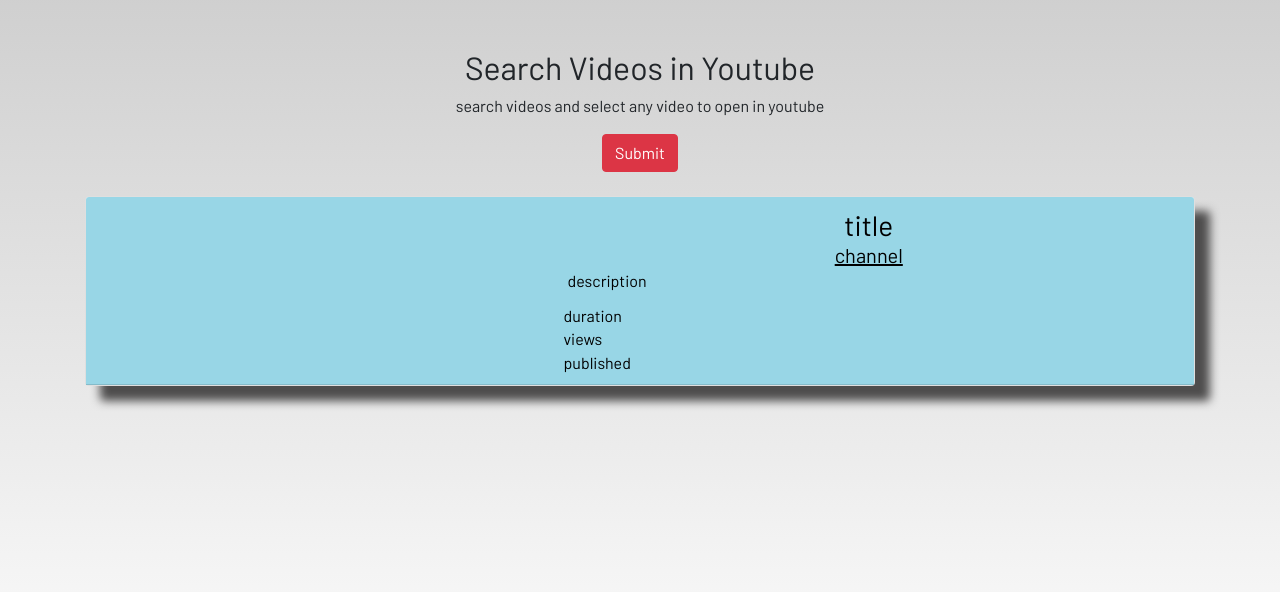
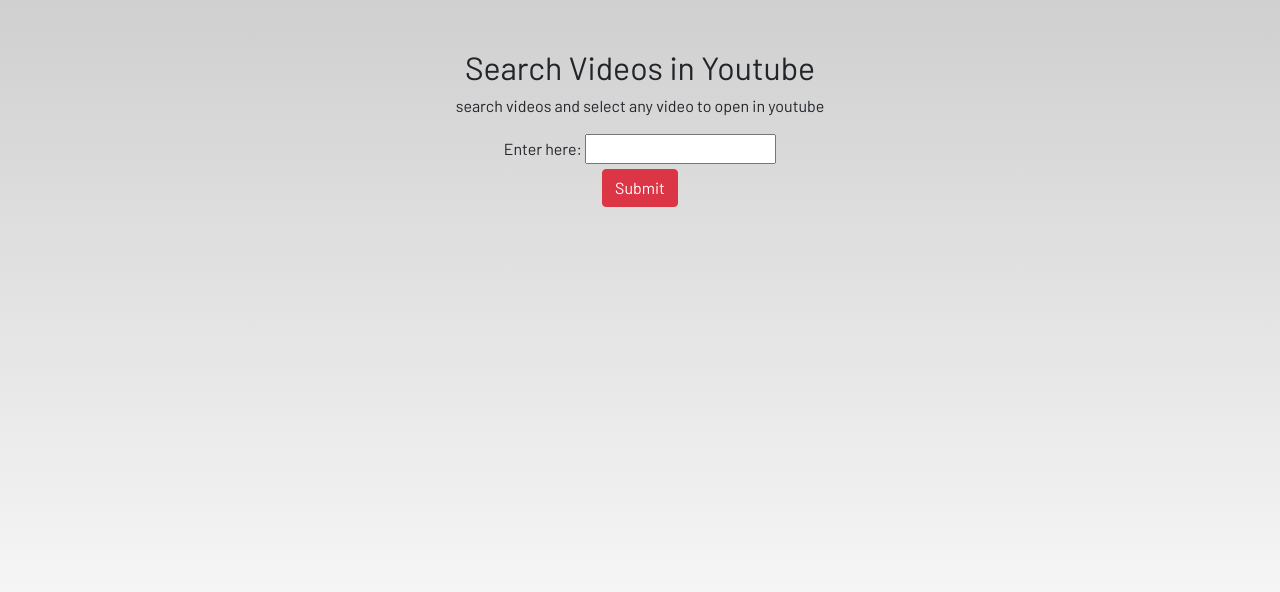
Before and after one commit to suss58/Student-study-portal-task-management-system, a Django app: template dashboard/templates/dashboard/youtube.html in a window 1280 px wide. Shown: the part 56-648 px from the top of the page. Run offline with Django 5.2, Linux system fonts and the light colour scheme; the template is opened without the code that fills it: values that come from a table or form of the project are taken from there, others are empty; some libraries are stand-ins or nearby versions; some web fonts are replaced.

Commit message:
homework and youtube

```diff
--- a/dashboard/admin.py
+++ b/dashboard/admin.py
@@ -4,3 +4,4 @@ from . models import*
 # Register your models here.
 admin.site.register(Notes)
 admin.site.register(Homework)
+# admin.site.register(youtube)
--- a/dashboard/forms.py
+++ b/dashboard/forms.py
@@ -14,3 +14,6 @@ class HomeworkForm(forms.ModelForm):
         model = Homework
         widgets={'due':DateInput()}
         fields=['subject', 'title', 'description','due','is_finished']
+
+class Dashboardform(forms.Form):
+    text= forms.CharField(max_length=100, label="Enter here")
--- a/dashboard/templates/dashboard/base.html
+++ b/dashboard/templates/dashboard/base.html
@@ -43,7 +43,7 @@
                 <div class="dropdown-divider"></div>
 
                 <a class="dropdown-item" href="#">Dictionary</a>
-                <a class="dropdown-item" href="#">Youtube</a>
+                <a class="dropdown-item" href="{% url 'youtube' %}">Youtube</a>
                 <div class="dropdown-divider"></div>
                 <a class="dropdown-item" href="#">To-do</a>
                 <a class="dropdown-item" href="#">Homework</a>
--- a/dashboard/templates/dashboard/home.html
+++ b/dashboard/templates/dashboard/home.html
@@ -35,7 +35,7 @@
       </a>
     </div>
     <div class="col-md-3">
-      <a href="#">
+      <a href="{% url 'youtube' %}">
         <div class="card">
           <img class="card-img-top" src="{% static 'images/youtube.jpg' %}" alt="Notes image">
           <div class="card-body">
--- a/dashboard/templates/dashboard/homework.html
+++ b/dashboard/templates/dashboard/homework.html
@@ -40,7 +40,7 @@
           </a>
         </td>
         <td>
-          <a href="#"><i class="fa fa-trash fa-2x"></i></a>
+          <a href="{% url 'delete-homework' homework.id  %}"><i class="fa fa-trash fa-2x"></i></a>
         </td>
       </tr>
       {% endfor %}
--- a/dashboard/templates/dashboard/youtube.html
+++ b/dashboard/templates/dashboard/youtube.html
@@ -1,39 +1,46 @@
 {% extends 'dashboard/base.html' %}
 {% load static %}
 {% block content %}
+
+
 <section class='text-center container'>
     <h2>Search Videos in Youtube</h2>
     <p>search videos and select any video to open in youtube</p>
     <form action="" method="post">
+        {% csrf_token %}
+        {{ form}}
         <input class="btn btn-danger" type="submit" value="Submit">
     </form><br>
 
-    <a href="#" target="_blank">
+    {% for result in results  %}
+
+    <a href="{{result.link}}" target="_blank">
         <div class="card">
             <div class="card-header">
                 <div class="row">
                     <div class="col-md-5">
-                        <img class="img-fluid" src="#" alt="">
+                        <img class="img-fluid" src="{{result.thumbnails}}" alt="">
 
                     </div>
                     <div class="col-md-7">
-                        <h3 class="p-0 m-0">title</h3>
+                        <h3 class="p-0 m-0">{{result.title}}</h3>
                         <b>
                             <u>
-                                <h5 class="p-0 m-0">channel</h5>
+                                <h5 class="p-0 m-0">{{result.channel}}</h5>
                             </u>
                         </b>
-                        <h6 class="p-0 m-1">description</h6>
+                        <h6 class="p-0 m-1">{{result.description}}</h6>
                         <b>
-                            <h6 class="ml-0 mt-3">duration</h6>
-                            <h6 class="ml-0 mt-1">views</h6>
-                            <h6 class="ml-0 mt-1">published</h6>
+                            <h6 class="ml-0 mt-3">{{result.duration}}</h6>
+                            <h6 class="ml-0 mt-1">{{result.views}}</h6>
+                            <h6 class="ml-0 mt-1">{{result.published}}</h6>
                         </b>
                     </div>
                 </div>
             </div>
         </div>
     </a>
+    {% endfor %}
     <br>
 </section>
 
--- a/dashboard/urls.py
+++ b/dashboard/urls.py
@@ -7,5 +7,7 @@ urlpatterns = [
     path('delete_note/<int:pk>',views.delete_note, name="delete-note"),
     path('notes/<int:pk>/', views.NotesDetailView.as_view(), name='note-detail'),
     path('homework',views.homework, name="homework"),
-    path('update_homework/<int:pk>/', views.update_homework, name='update-homework')
+    path('update_homework/<int:pk>/', views.update_homework, name='update-homework'),
+    path('delete_homework/<int:pk>',views.delete_homework, name="delete-homework"),
+    path('youtube',views.youtube, name="youtube")
 ]
--- a/studentStudyPortal/settings.py
+++ b/studentStudyPortal/settings.py
@@ -38,7 +38,9 @@ INSTALLED_APPS = [
     'django.contrib.messages',
     'django.contrib.staticfiles',
     'dashboard',
+    'crispy_bootstrap4',
     'crispy_forms',
+
 ]
 
 MIDDLEWARE = [
```
Also changed, not shown: dashboard/views.py (+60 -1 lines), dashboard/models.py (line endings or trailing spaces), db.sqlite3.
